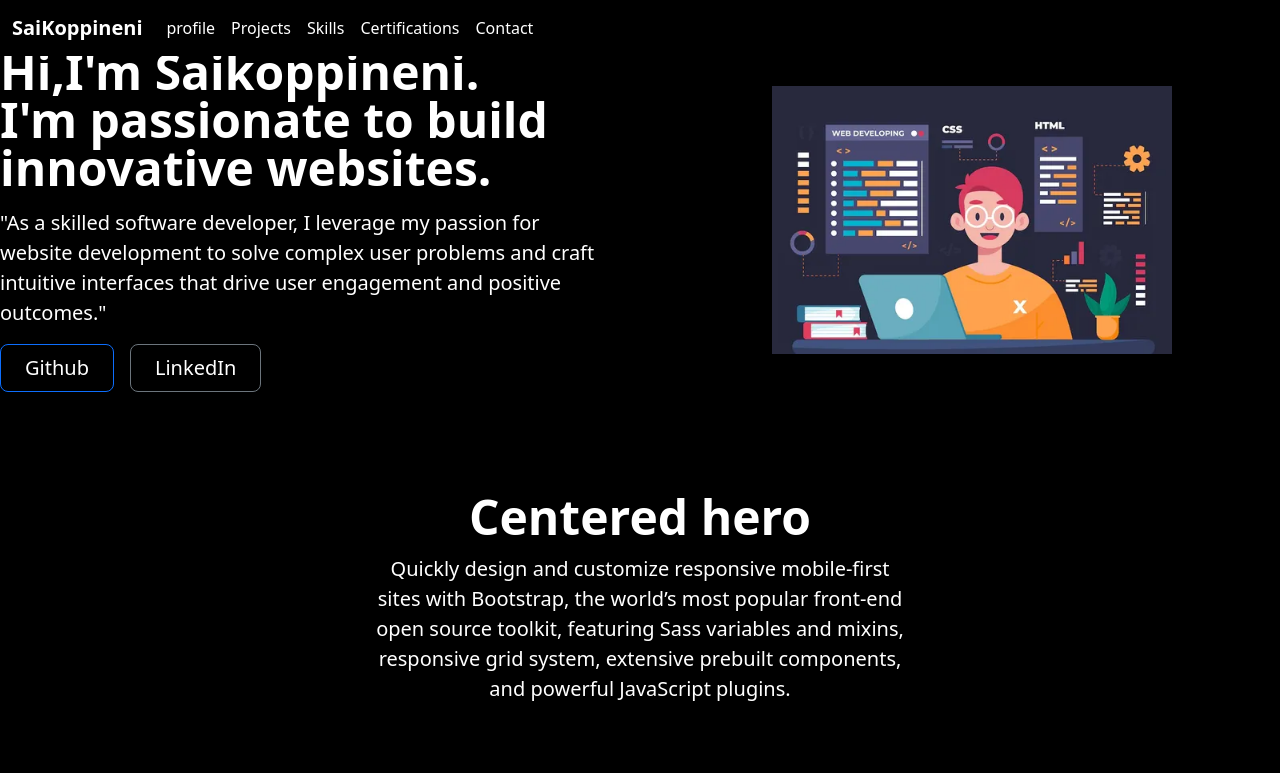
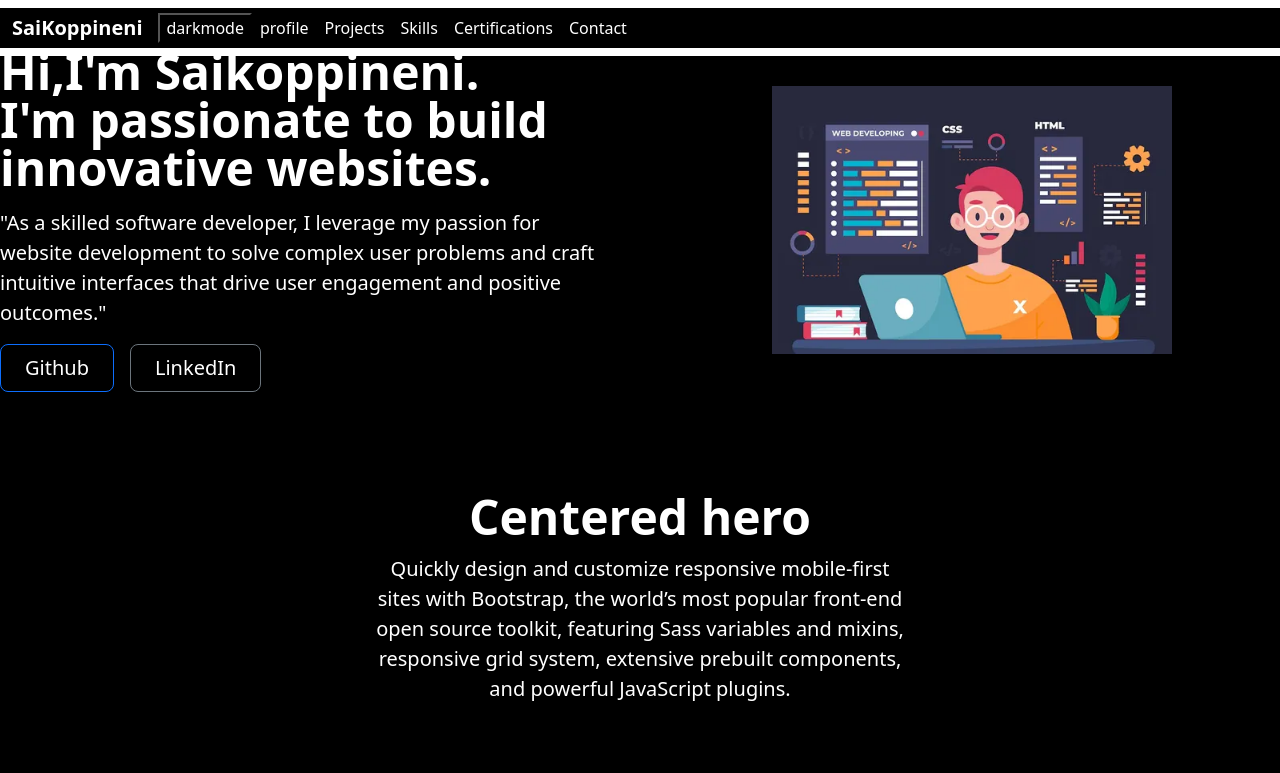
Before and after one commit to saikoppineni/portfolioDemo, a website: page public/index.html in a window 1280 px wide. Shown: the top 773 px of the page. Drawn offline with nearby package versions, Linux system fonts and the light colour scheme.

Commit message:
Update index.html

```diff
--- a/public/index.html
+++ b/public/index.html
@@ -9,9 +9,10 @@
         <link rel="stylesheet" href="index.css">
     </head>
     <body>
-        <nav class="navbar navbar-expand-lg bg-black">
+        <nav class="navbar navbar-light navbar-expand-lg bg-white" id="navbar">
             <div class="container-fluid">
               <a class="fw-bold navbar-brand">SaiKoppineni</a>
+              <button id="night" onclick="mode()">darkmode</button>
               <button class="navbar-toggler" type="button" data-bs-toggle="collapse" data-bs-target="#navbarSupportedContent" aria-controls="navbarSupportedContent" aria-expanded="false" aria-label="Toggle navigation">
                 <span class="navbar-toggler-icon"></span>
               </button>
@@ -50,7 +51,7 @@
                 "As a skilled software developer, I leverage my passion for website development to solve complex user problems and craft intuitive interfaces that drive user engagement and positive outcomes."
               </p>
               <div class="d-grid gap-2 d-md-flex justify-content-md-start">
-                <a href="https://github.com/saikoppineni/" target="_blank"><button type="button" class="btn btn-primary btn-lg px-4 me-md-2">Github</button></a>
+                <button type="button" class="btn btn-primary btn-lg px-4 me-md-2">Github</button>
                 <button type="button" class="btn btn-outline-secondary btn-lg px-4">LinkedIn</button>
               </div>
             </div>
@@ -207,5 +208,23 @@
       contactButton.addEventListener('click', () => {
           contactSection.scrollIntoView({ behavior: 'smooth' });
       });
+
+      function mode(){
+        var ele = document.body;
+        ele.classList.toggle("darkmode");
+        var navBar = document.getElementById("navbar");
+        navBar.classList.toggle("bg-black");
+        navBar.classList.toggle("bg-white");
+        navBar.classList.toggle("text-white");
+        navBar.classList.toggle("navbar-light");
+        navBar.classList.toggle("navbar-dark");
+
+        var m = document.getElementById("night").innerText;
+        if(m==="darkmode")
+        document.getElementById("night").innerText="lightmode";
+        else if(m==="lightmode")
+        document.getElementById("night").innerText="darkmode"
+        console.log(m);
+      }
     </script>
 </html>
```
